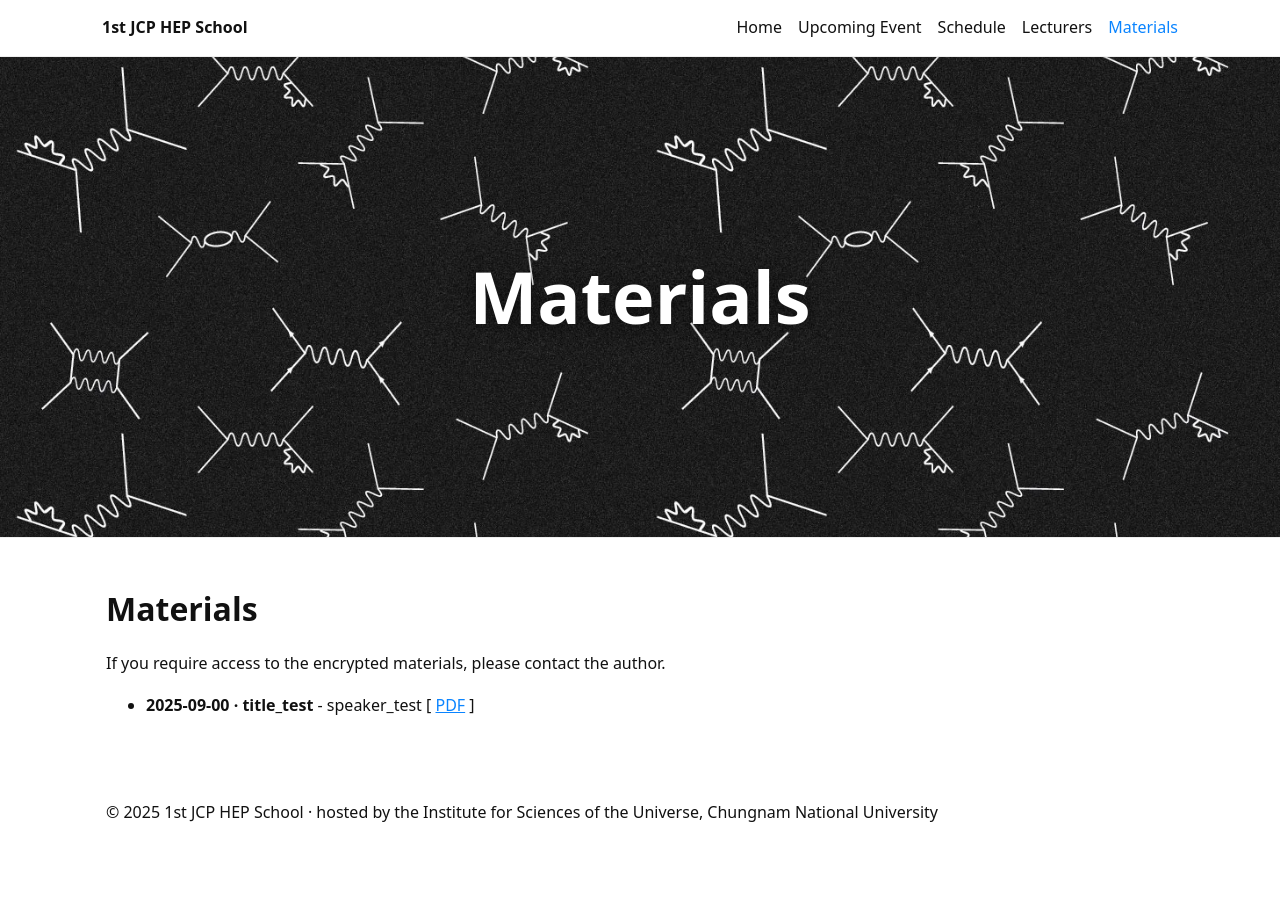
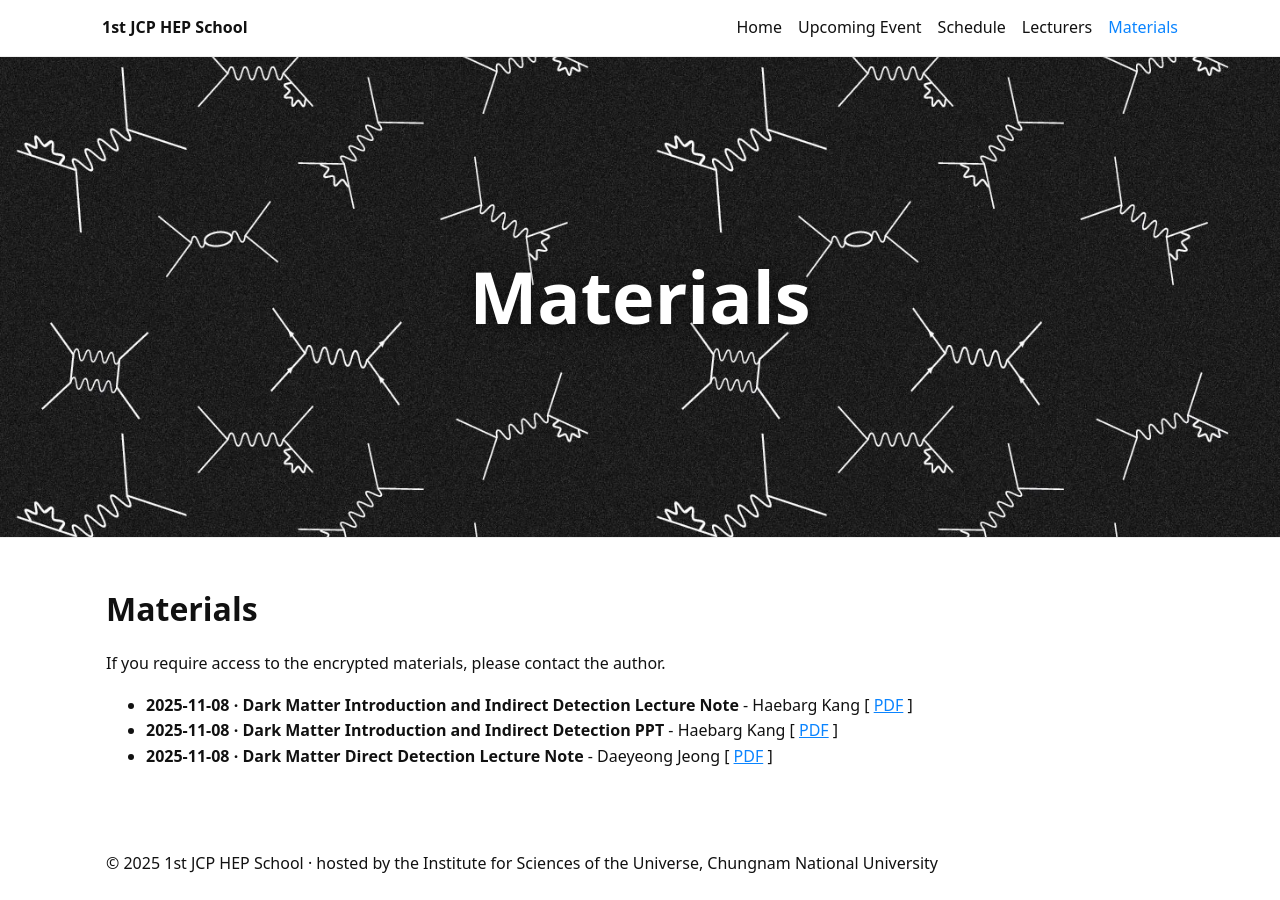
Before and after one commit to HEPschool/1stJCP, a Jekyll site: the page built from docs/materials.md, in a window 1280 px wide. Built offline with Jekyll 4.4.1, drawn with Linux system fonts in a browser that asks for light colours.

Commit message:
Introduction to Dark Matter - Material update

```diff
--- a/docs/_data/materials.yml
+++ b/docs/_data/materials.yml
@@ -1,5 +1,15 @@
-- title: "title_test"
-  speaker: "speaker_test"
-  date: 2025-09-00
-  file: "/assets/materials/test.pdf"
-  id: "id_test"
+- title: "Dark Matter Introduction and Indirect Detection Lecture Note"
+  speaker: "Haebarg Kang"
+  date: 2025-11-08
+  file: "/assets/materials/Dark Matter Introduction and Indirect Detection Lecture Note.pdf"
+  id: "DM_IDNote"
+- title: "Dark Matter Introduction and Indirect Detection PPT"
+  speaker: "Haebarg Kang"
+  date: 2025-11-08
+  file: "/assets/materials/Dark Matter Introduction and Indirect Detection PPT.pdf"
+  id: "DM_IDPPT"
+- title: "Dark Matter Direct Detection Lecture Note"
+  speaker: "Daeyeong Jeong"
+  date: 2025-11-08
+  file: "/assets/materials/Dark Matter Direct Detection Lecture Note.pdf"
+  id: "DM_DDNote"
```
Also changed, not shown: docs/_events/25-11 Introduction to Dark Matter.md (+3 -3 lines), docs/index.md (+3 -2 lines), 4 other files.
